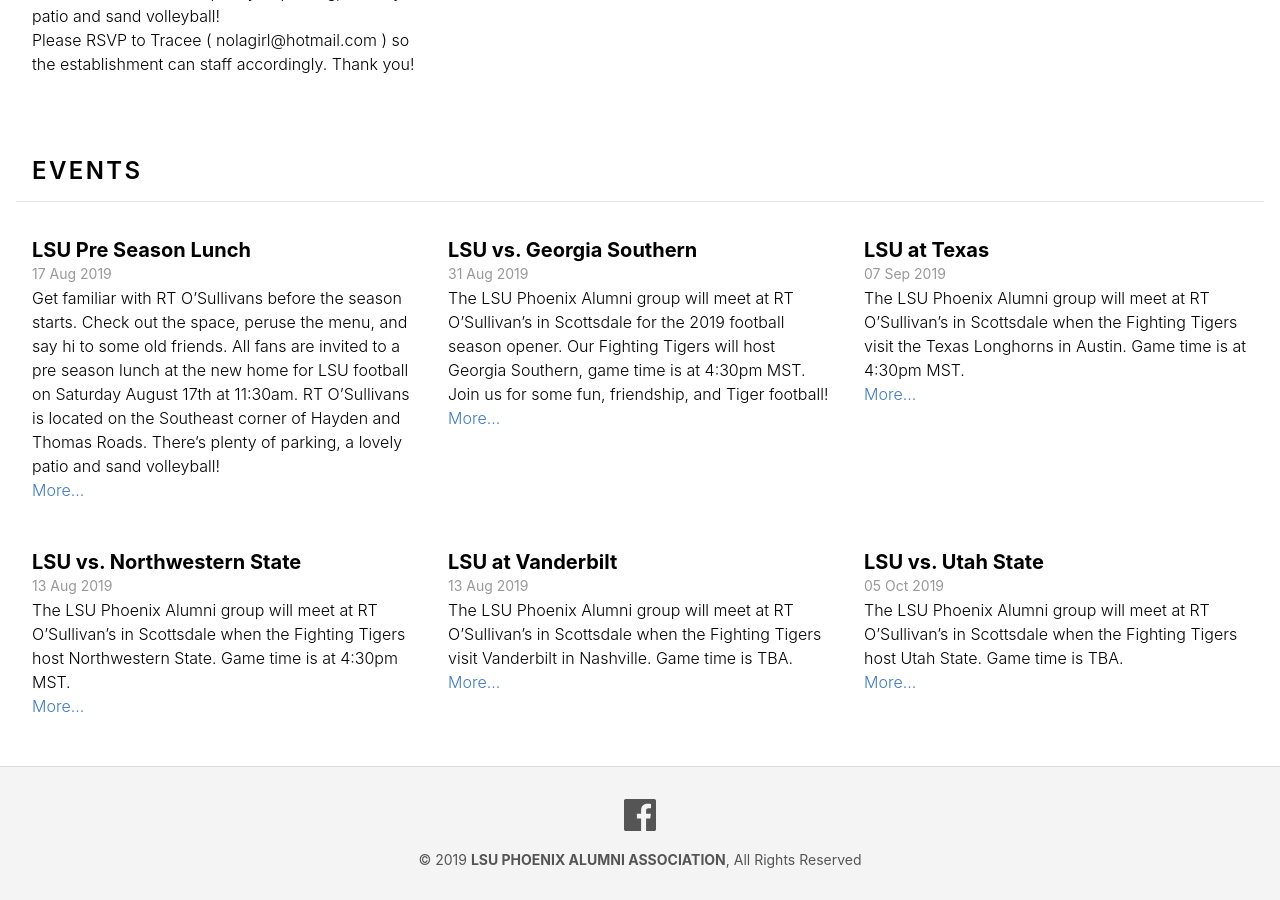
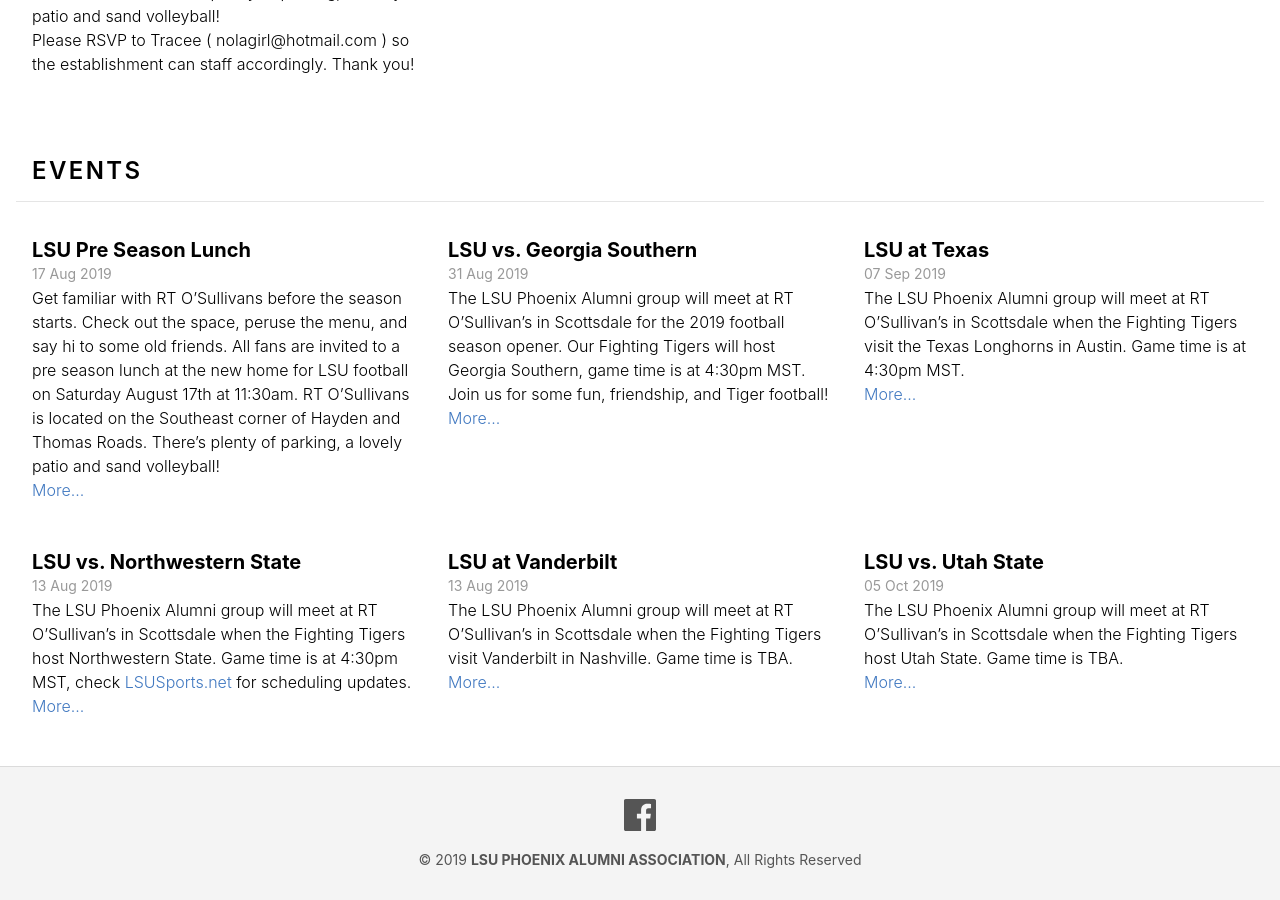
Before and after one commit to lsu-phoenix-alumni/lsu-phoenix-alumni.github.io, a Jekyll site: the page built from index.html, in a window 1280 px wide and 900 px high, scrolled down 1169 px. Built offline with Jekyll 4.4.1, drawn with Linux system fonts in a browser that asks for light colours.

Commit message:
Updated Lsu Vs Northwestern State

```diff
--- a/_events/lsu-vs-northwestern-state.markdown
+++ b/_events/lsu-vs-northwestern-state.markdown
@@ -6,6 +6,6 @@
 position: 3
 ---
 
-The LSU Phoenix Alumni group will meet at RT O'Sullivan's in Scottsdale when the Fighting Tigers host Northwestern State. Game time is at 4:30pm MST.
+The LSU Phoenix Alumni group will meet at RT O'Sullivan's in Scottsdale when the Fighting Tigers host Northwestern State. Game time is at 4:30pm MST, check [LSUSports.net](http://www.lsusports.net/SportSelect.dbml?SPID=2164&SPSID=27811&DB_OEM_ID=5200&_ga=2.61742444.1994479276.1565745145-1475237789.1565745143) for scheduling updates.
 
 <iframe src="https://www.google.com/maps/embed?pb=!1m18!1m12!1m3!1d3327.8607090421488!2d-111.91242458479998!3d33.47897708076575!2m3!1f0!2f0!3f0!3m2!1i1024!2i768!4f13.1!3m3!1m2!1s0x872b0bd6e7e84a29%3A0xfffedd7400a1f039!2sR.T.\+O'Sullivans\+Sports\+Grill!5e0!3m2!1sen!2sus!4v1565217587540!5m2!1sen!2sus" width="600" height="450" frameborder="0" style="border:0" allowfullscreen></iframe>
```
